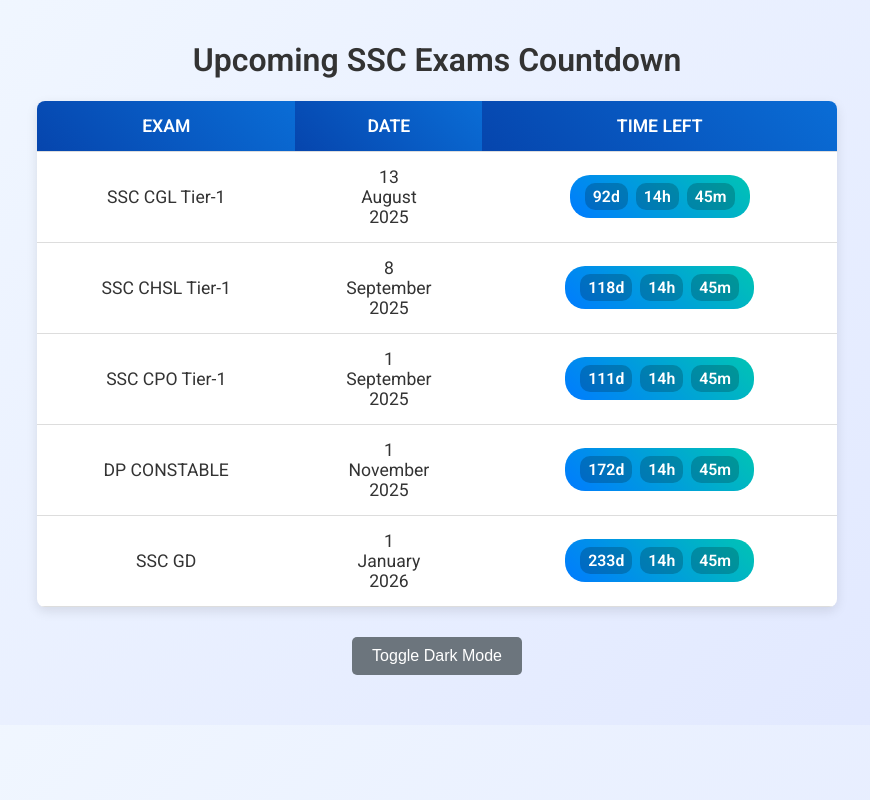
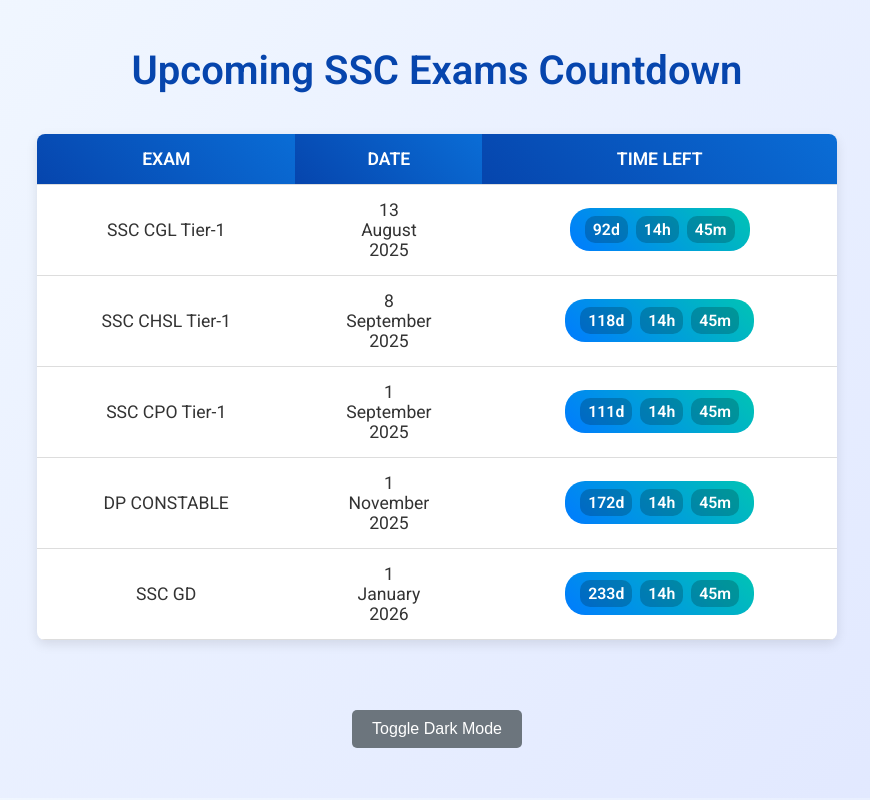
Before and after one commit to sachinnsindhu/cglcpochslcountdowns, a plain HTML site: page index.html in a window 1280 px wide. Shown: the whole page, without its empty margins (203-1073 px from the left). Drawn offline with Linux system fonts and the light colour scheme.

Commit message:
Update index.html

````diff
--- a/index.html
+++ b/index.html
@@ -1,5 +1,4 @@
 <!DOCTYPE html>
-
 <html lang="en">
 <head>
   <meta charset="UTF-8" />
@@ -17,19 +16,18 @@
       padding: 20px;
     }
 
-```
     h1 {
       color: #0645AD;
       font-size: 2.5rem;
-  margin-bottom: 50px; /* Increased space above heading */
+      margin-bottom: 30px; /* Adjusted spacing below heading */
     }
 
     .table-wrapper {
       display: flex;
       justify-content: center;
       width: 100%;
-  margin-top: 80px /* Added space above table  */
-  margin-bottom: 40px; /* Added space below table */
+      margin-top: 40px; /* ✅ Space between heading and table */
+      margin-bottom: 40px;
     }
 
     table {
@@ -166,8 +164,6 @@ body.dark-mode .countdown.completed {
         font-size: 0.7em;
       }
     }
-```
-
   </style>
 </head>
 <body>
@@ -259,6 +255,5 @@ body.dark-mode .countdown.completed {
     updateCountdown();
     setInterval(updateCountdown, 1000); // updates every second
   </script>
-
 </body>
 </html>
````
Lines whose indentation alone changed are shown as unchanged.
